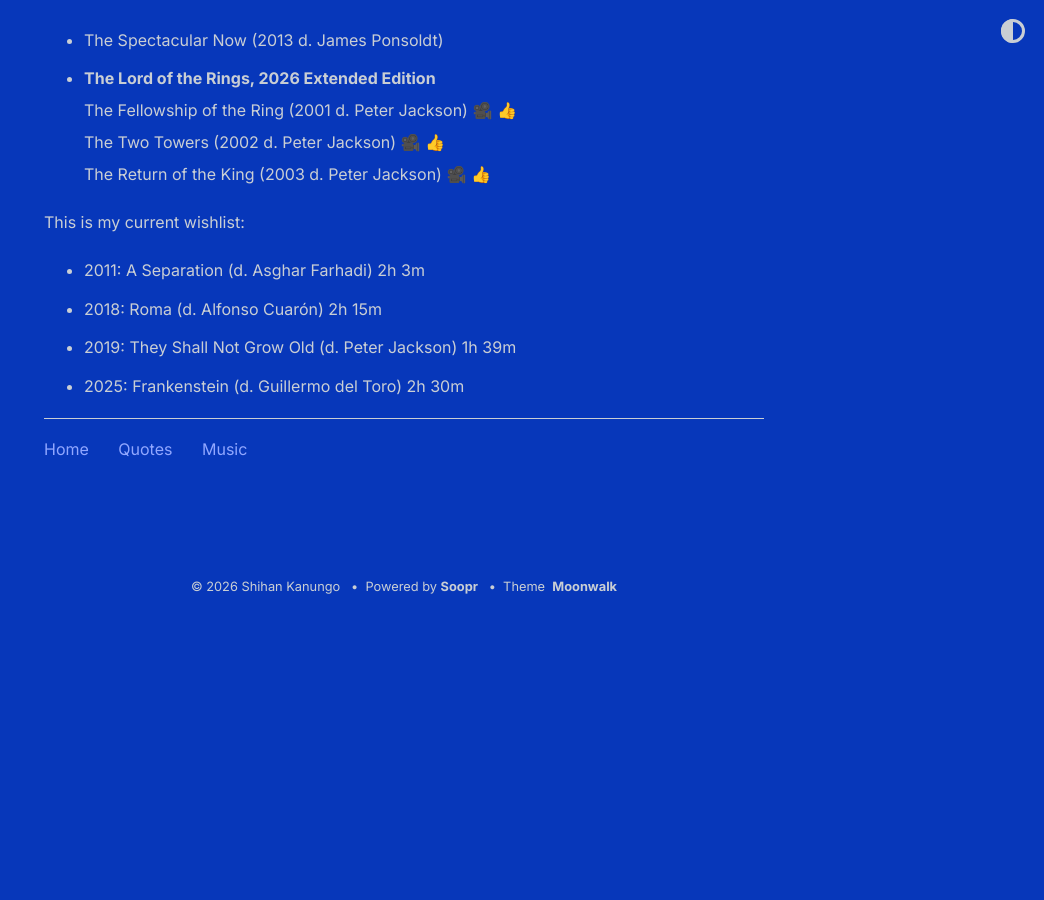
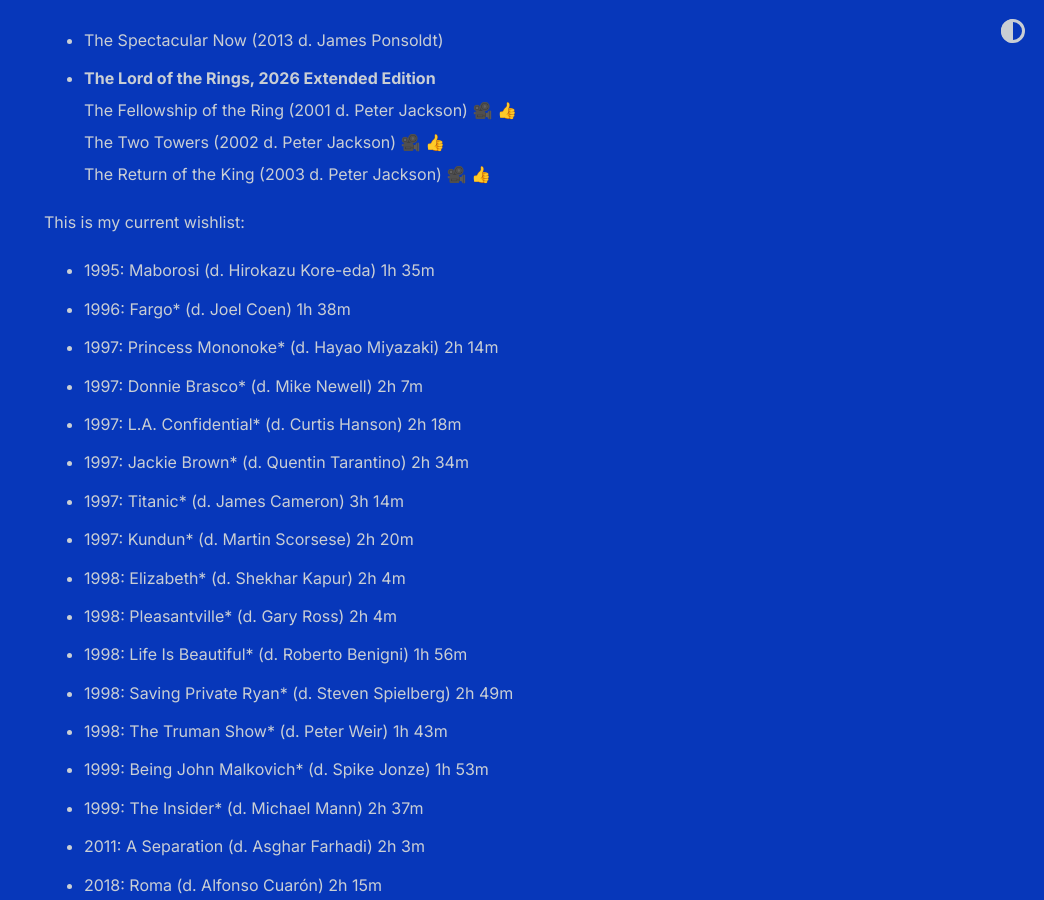
Before and after one commit to shihankanungo/shihankanungo.github.io, a Jekyll site: the page built from movies.md, in a window 1280 px wide and 900 px high, scrolled down 1256 px. Shown: the whole window, without its empty margins (236-1280 px from the left). Built offline with Jekyll 4.4.1, drawn with Linux system fonts in a browser that asks for light colours; before the commit the page ends 1868 px from its top, so only the background shows below that.

Commit message:
Update movies.md

```diff
--- a/movies.md
+++ b/movies.md
@@ -23,6 +23,21 @@
 
 This is my current wishlist:
 
+- 1995: Maborosi (d. Hirokazu Kore-eda) 1h 35m
+- 1996: Fargo* (d. Joel Coen) 1h 38m
+- 1997: Princess Mononoke* (d. Hayao Miyazaki) 2h 14m
+- 1997: Donnie Brasco* (d. Mike Newell) 2h 7m
+- 1997: L.A. Confidential* (d. Curtis Hanson) 2h 18m
+- 1997: Jackie Brown* (d. Quentin Tarantino) 2h 34m
+- 1997: Titanic* (d. James Cameron) 3h 14m
+- 1997: Kundun* (d. Martin Scorsese) 2h 20m
+- 1998: Elizabeth* (d. Shekhar Kapur) 2h 4m
+- 1998: Pleasantville* (d. Gary Ross) 2h 4m
+- 1998: Life Is Beautiful* (d. Roberto Benigni) 1h 56m
+- 1998: Saving Private Ryan* (d. Steven Spielberg) 2h 49m
+- 1998: The Truman Show* (d. Peter Weir) 1h 43m
+- 1999: Being John Malkovich* (d. Spike Jonze) 1h 53m
+- 1999: The Insider* (d. Michael Mann) 2h 37m
 - 2011: A Separation (d. Asghar Farhadi) 2h 3m
 - 2018: Roma (d. Alfonso Cuarón) 2h 15m
 - 2019: They Shall Not Grow Old (d. Peter Jackson) 1h 39m
```
